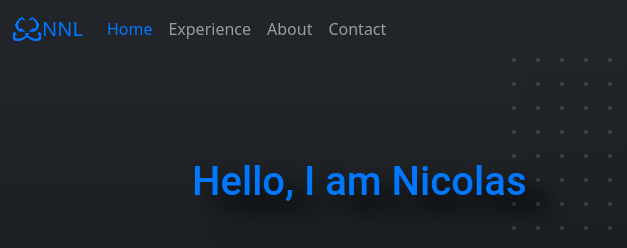
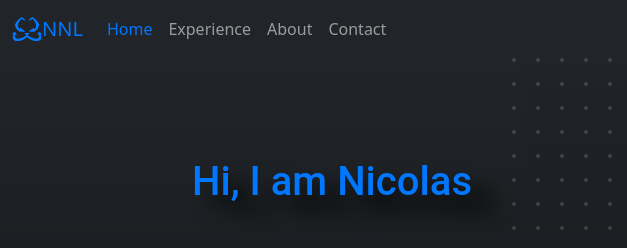
Before and after one commit to NicoNL/FirstWebsite, a plain HTML site: page index.html in a window 1280 px wide. Shown: the top 248 px of the page, 0-627 px from the left. Drawn offline with nearby package versions, Linux system fonts and the light colour scheme.

Commit message:
hi instead of hello

```diff
--- a/index.html
+++ b/index.html
@@ -57,7 +57,7 @@
     <section class="picIntro">
       <img src="media/me_co.png" class="me" alt="A picture of me" >
       <div class="grid"></div>
-      <h1>Hello, I am Nicolas</h1>
+      <h1>Hi, I am Nicolas</h1>
       <h2>CS Student &<br>Software Dev</h2>
     </section>
     <section class="companies">
```
